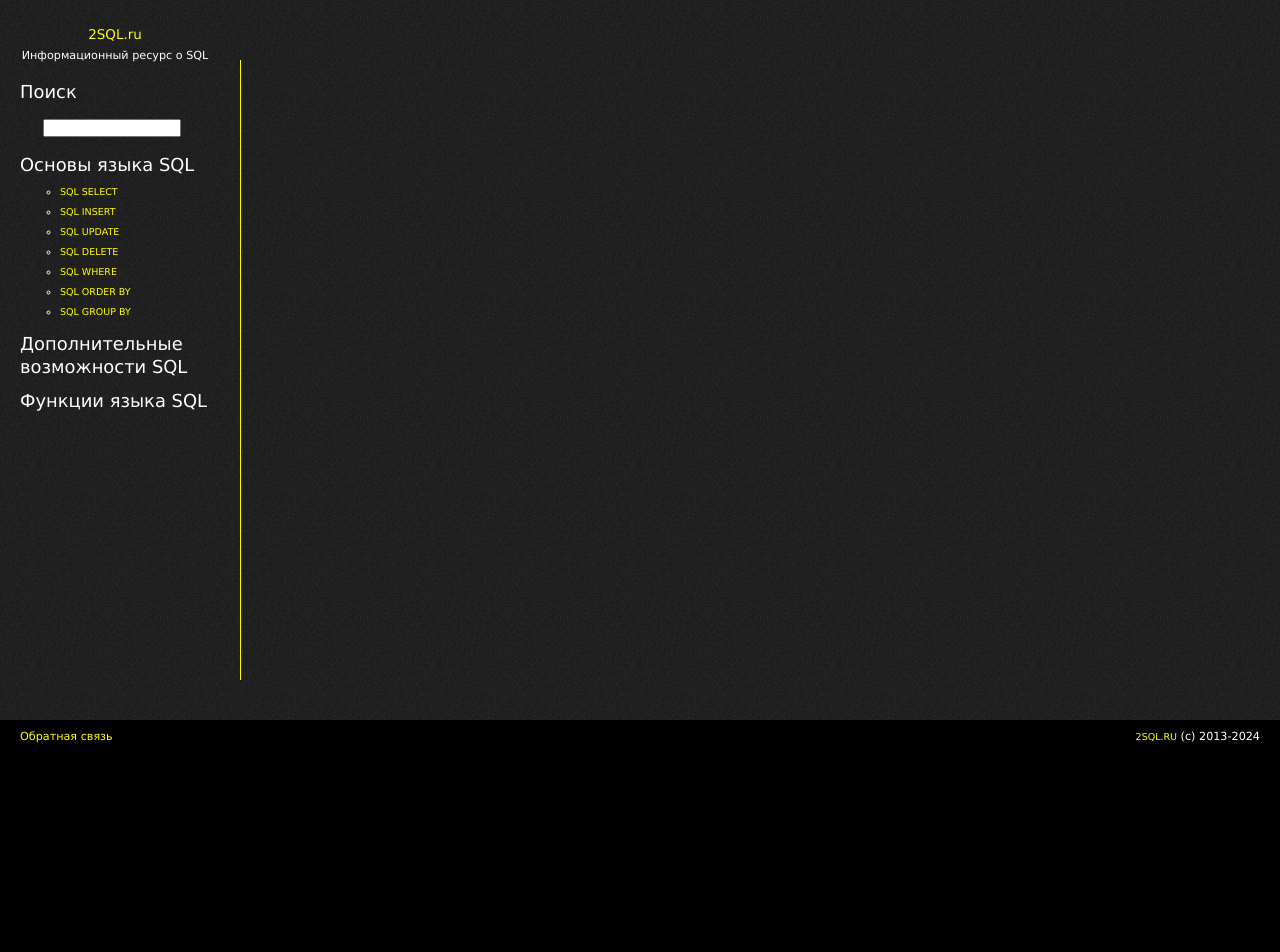
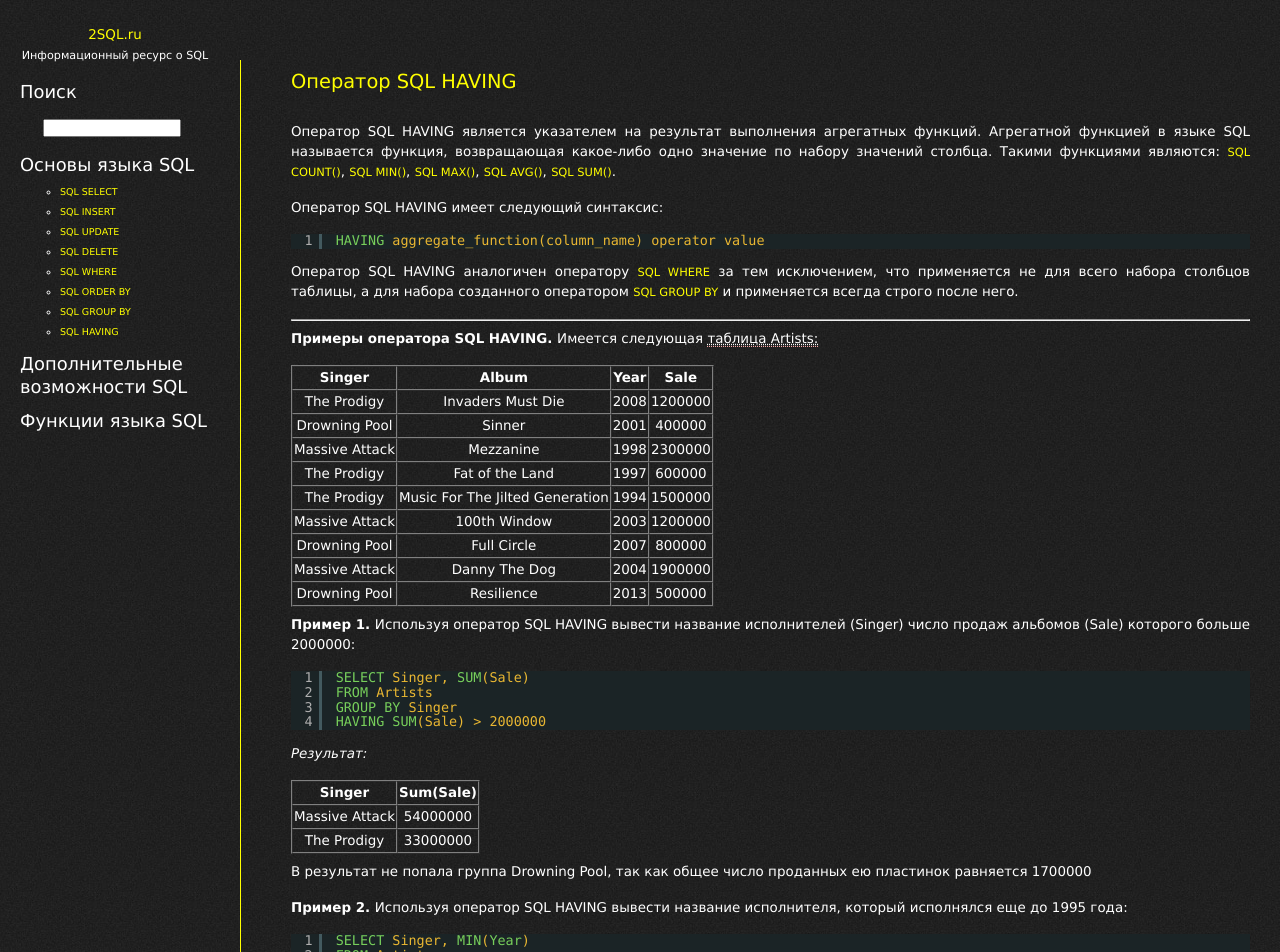
Before and after one commit to DarKsandr/2sql, a Vue app: page /#/basic/sql-having in a window 1280 px wide. Shown: the top 952 px of the page. Before the commit the page ends 802 px from the top, so only its background shows below. Built offline with nearby package versions, Linux system fonts and the light colour scheme; no server answers.

Commit message:
page sql having

```diff
--- /dev/null
+++ b/src/pages/SqlHaving.vue
@@ -0,0 +1,144 @@
+<script setup>
+
+</script>
+
+<template>
+    <p>Оператор SQL HAVING является указателем на результат выполнения агрегатных функций. Агрегатной функцией в языке
+        SQL называется функция, возвращающая какое-либо одно значение по набору значений столбца. Такими функциями
+        являются: <a title="Функция SQL COUNT() - примеры использования"
+            href="https://web.archive.org/web/20150418151242/http://2sql.ru/functions/sql-count/" target="_blank">SQL
+            COUNT()</a>, <a title="Функция SQL MIN() - примеры использования"
+            href="https://web.archive.org/web/20150418151242/http://2sql.ru/functions/sql-min/" target="_blank">SQL
+            MIN()</a>, <a title="Функция SQL MAX() - примеры использования"
+            href="https://web.archive.org/web/20150418151242/http://2sql.ru/functions/sql-max/" target="_blank">SQL
+            MAX()</a>, <a title="Функция SQL AVG() - примеры использования"
+            href="https://web.archive.org/web/20150418151242/http://2sql.ru/functions/sql-avg/" target="_blank">SQL
+            AVG()</a>, <a title="Функция SQL SUM() - примеры использования"
+            href="https://web.archive.org/web/20150418151242/http://2sql.ru/functions/sql-sum/" target="_blank">SQL
+            SUM()</a>.</p>
+    <p>Оператор SQL HAVING имеет следующий синтаксис:</p>
+    <pre class="brush: sql; title: ; notranslate" title="">
+HAVING aggregate_function(column_name) operator value
+</pre>
+    <p>Оператор SQL HAVING аналогичен оператору <a title="Оператор SQL WHERE - примеры использования"
+            href="https://web.archive.org/web/20150418151242/http://2sql.ru/basic/sql-where/" target="_blank">SQL
+            WHERE</a> за тем исключением, что применяется не для всего набора столбцов таблицы, а для набора созданного
+        оператором <a title="Оператор SQL GROUP BY - примеры использования"
+            href="https://web.archive.org/web/20150418151242/http://2sql.ru/basic/sql-group-by/" target="_blank">SQL
+            GROUP BY</a> и применяется всегда строго после него.</p>
+    <hr />
+    <p><strong>Примеры <strong>оператора SQL HAVING</strong>. </strong>Имеется следующая <abbr
+            title="Singer - Исполнитель; Album - Альбом; Year - Год Выхода; Sale - Число продаж">таблица Artists:</abbr>
+    </p>
+    <table border="1" cellspacing="0">
+        <tbody>
+            <tr>
+                <td style="text-align: center;"><strong>Singer</strong></td>
+                <td style="text-align: center;"><strong>Album</strong></td>
+                <td style="text-align: center;"><strong>Year</strong></td>
+                <td style="text-align: center;"><strong>Sale</strong></td>
+            </tr>
+            <tr>
+                <td style="text-align: center;">The Prodigy</td>
+                <td style="text-align: center;">Invaders Must Die</td>
+                <td style="text-align: center;">2008</td>
+                <td style="text-align: center;">1200000</td>
+            </tr>
+            <tr>
+                <td style="text-align: center;">Drowning Pool</td>
+                <td style="text-align: center;">Sinner</td>
+                <td style="text-align: center;">2001</td>
+                <td style="text-align: center;">400000</td>
+            </tr>
+            <tr>
+                <td style="text-align: center;">Massive Attack</td>
+                <td style="text-align: center;">Mezzanine</td>
+                <td style="text-align: center;">1998</td>
+                <td style="text-align: center;">2300000</td>
+            </tr>
+            <tr>
+                <td style="text-align: center;">The Prodigy</td>
+                <td style="text-align: center;">Fat of the Land</td>
+                <td style="text-align: center;">1997</td>
+                <td style="text-align: center;">600000</td>
+            </tr>
+            <tr>
+                <td style="text-align: center;">The Prodigy</td>
+                <td style="text-align: center;">Music For The Jilted Generation</td>
+                <td style="text-align: center;">1994</td>
+                <td style="text-align: center;">1500000</td>
+            </tr>
+            <tr>
+                <td style="text-align: center;">Massive Attack</td>
+                <td style="text-align: center;">100th Window</td>
+                <td style="text-align: center;">2003</td>
+                <td style="text-align: center;">1200000</td>
+            </tr>
+            <tr>
+                <td style="text-align: center;">Drowning Pool</td>
+                <td style="text-align: center;">Full Circle</td>
+                <td style="text-align: center;">2007</td>
+                <td style="text-align: center;">800000</td>
+            </tr>
+            <tr>
+                <td style="text-align: center;">Massive Attack</td>
+                <td style="text-align: center;">Danny The Dog</td>
+                <td style="text-align: center;">2004</td>
+                <td style="text-align: center;">1900000</td>
+            </tr>
+            <tr>
+                <td style="text-align: center;">Drowning Pool</td>
+                <td style="text-align: center;">Resilience</td>
+                <td style="text-align: center;">2013</td>
+                <td style="text-align: center;">500000</td>
+            </tr>
+        </tbody>
+    </table>
+    <p><strong>Пример 1. </strong>Используя оператор SQL HAVING вывести название исполнителей (Singer) число продаж
+        альбомов (Sale) которого больше 2000000:</p>
+    <pre class="brush: sql; title: ; notranslate" title="">
+SELECT Singer, SUM(Sale)
+FROM Artists
+GROUP BY Singer
+HAVING SUM(Sale) &gt; 2000000
+</pre>
+    <p><em>Результат:</em></p>
+    <table border="1" cellspacing="0">
+        <tbody>
+            <tr>
+                <td style="text-align: center;"><strong>Singer</strong></td>
+                <td style="text-align: center;"><strong>Sum(Sale)</strong></td>
+            </tr>
+            <tr>
+                <td style="text-align: center;">Massive Attack</td>
+                <td style="text-align: center;">54000000</td>
+            </tr>
+            <tr>
+                <td style="text-align: center;">The Prodigy</td>
+                <td style="text-align: center;">33000000</td>
+            </tr>
+        </tbody>
+    </table>
+    <p>В результат не попала группа Drowning Pool, так как общее число проданных ею пластинок равняется 1700000</p>
+    <p><strong>Пример 2. </strong>Используя оператор SQL HAVING вывести название исполнителя, который исполнялся еще до
+        1995 года:</p>
+    <pre class="brush: sql; title: ; notranslate" title="">
+SELECT Singer, MIN(Year)
+FROM Artists
+GROUP BY Singer
+HAVING MIN(Year) &lt; 1995
+</pre>
+    <p><em>Результат:</em></p>
+    <table border="1" cellspacing="0">
+        <tbody>
+            <tr>
+                <td style="text-align: center;"><strong style="text-align: center;">Singer</strong></td>
+                <td style="text-align: center;"><b>MIN(Year)</b></td>
+            </tr>
+            <tr>
+                <td style="text-align: center;">The Prodigy</td>
+                <td style="text-align: center;">1994</td>
+            </tr>
+        </tbody>
+    </table>
+</template>
--- a/src/routes.js
+++ b/src/routes.js
@@ -48,6 +48,13 @@ export const basic = [
             text: 'SQL GROUP BY',
         }, component: () => import('./pages/SqlGroupBy.vue')
     },
+    {
+        path: '/basic/sql-having', name: 'sql-having', meta: {
+            title: 'Оператор SQL HAVING: примеры, синтаксис',
+            h1: 'Оператор SQL HAVING',
+            text: 'SQL HAVING',
+        }, component: () => import('./pages/SqlHaving.vue')
+    },
 ];
 
 export const advanced = [];
```
